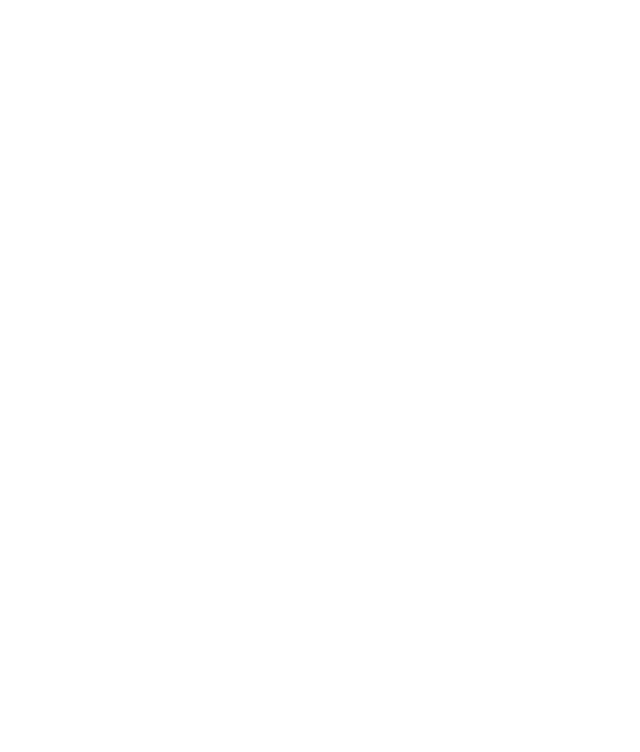
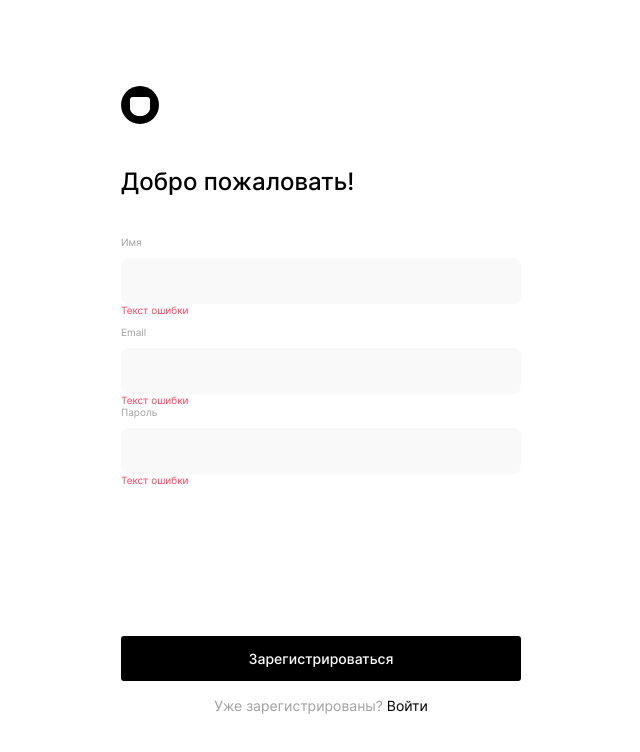
Before and after one commit to k-gnusarev/movies-explorer-frontend, a React app: page /signup in a window 1280 px wide. Shown: the whole page, without its empty margins (319-959 px from the left). Built offline with nearby package versions, Linux system fonts and the light colour scheme.

Commit message:
add: register  page

```diff
--- a/src/components/Login/Login.css
+++ b/src/components/Login/Login.css
@@ -1,7 +1,6 @@
 /* TODO: адаптивная центровка по центру экрана */
 
 .login {
-  max-width: 400px;
   height: 100vh;
   margin: auto;
   display: flex;
@@ -9,6 +8,8 @@
 }
 
 .login__container {
+  width: 100%;
+  max-width: 400px;
   margin: auto;
   display: flex;
   flex-direction: column;
@@ -108,6 +109,8 @@
     margin-top: 56px;
     margin-bottom: 30px;
     align-items: center;
+    box-sizing: border-box;
+    padding: 0 30px;
   }
 
   .login__logo {
--- a/src/components/Register/Register.css
+++ b/src/components/Register/Register.css
@@ -0,0 +1,133 @@
+/* TODO: адаптивная центровка по центру экрана */
+
+.register {
+  height: 100vh;
+  margin: auto;
+  display: flex;
+  flex-direction: column;
+}
+
+.register__container {
+  width: 100%;
+  max-width: 400px;
+  margin: auto;
+  display: flex;
+  flex-direction: column;
+  justify-content: center;
+}
+
+.register__logo {
+  margin-bottom: 40px;
+}
+
+.register__input-section {
+  display: flex;
+  flex-direction: column;
+}
+
+.register__title {
+  font-size: 24px;
+  font-style: normal;
+  font-weight: 500;
+  line-height: 29px;
+
+  margin: 0;
+  margin-bottom: 40px;
+}
+
+.register__form {
+  display: flex;
+  flex-direction: column;
+}
+
+.register__label {
+  font-size: 10px;
+  line-height: 12px;
+  color: #a0a0a0;
+  margin-bottom: 10px;
+}
+
+.register__input {
+  box-sizing: border-box;
+  border: none;
+  outline: none;
+  background: #f9f9f9;
+  height: 46px;
+  border-radius: 8px;
+  padding: 15px;
+  font-size: 13px;
+  line-height: 16px;
+}
+
+.register__input:invalid{
+  color: #ff4062;
+}
+
+.register__error-label {
+  font-size: 10px;
+  line-height: 12px;
+  color: #ff4062
+}
+
+.register__error-label:first-of-type {
+  margin-bottom: 10px;
+}
+
+.register__button {
+  color: #fff;
+  background: #000;
+  margin: 150px 0 16px;
+  height: 45px;
+  border-radius: 3px;
+  padding: 0;
+  border: none;
+  outline: none;
+
+  font-size: 14px;
+  font-weight: 500;
+  line-height: 17px;
+}
+
+.register__text {
+  margin: 0;
+  padding: 0;
+  text-align: center;
+  color: #a0a0a0;
+  font-size: 14px;
+  line-height: 17px;
+}
+
+.register__link {
+  text-decoration: none;
+  font-size: 14px;
+  line-height: 17px;
+  color: #000;
+  transition: opacity .5s;
+}
+
+.register__link:hover {
+  opacity: .7;
+}
+
+@media screen and (max-width: 767px) {
+  .register__container {
+    margin-top: 56px;
+    margin-bottom: 30px;
+    align-items: center;
+    box-sizing: border-box;
+    padding: 0 30px;
+  }
+
+  .register__logo {
+    margin-bottom: 50px;
+  }
+
+  .register__form {
+    width: 100%;
+    margin: 0 30px;
+  }
+
+  .register__error-label:first-of-type {
+    margin-bottom: 20px;
+  }
+}
--- a/src/components/Register/Register.js
+++ b/src/components/Register/Register.js
@@ -1,9 +1,29 @@
 import React from 'react';
 import './Register.css';
+import { Link } from 'react-router-dom';
+import logo from '../../images/logo-header.svg';
 
 export default function Register(props) {
   return (
-    <>
-    </>
+    <section className='register'>
+      <div className='register__container'>
+
+        <Link className='register__link' to='/'><img className='register__logo' src={logo} alt='Перейти на главную страницу' /></Link>
+        <h2 className='register__title'>Добро пожаловать!</h2>
+        <form className='register__form'>
+          <label className='register__label'>Имя</label>
+          <input className='register__input' />
+          <span className='register__error-label'>Текст ошибки</span>
+          <label className='register__label'>Email</label>
+          <input type='email' className='register__input' />
+          <span className='register__error-label'>Текст ошибки</span>
+          <label className='register__label'>Пароль</label>
+          <input type='password' className='register__input' />
+          <span className='register__error-label'>Текст ошибки</span>
+          <button className='register__button'>Зарегистрироваться</button>
+        </form>
+        <p className='register__text'>Уже зарегистрированы? <Link to='/signin' className='register__link'>Войти</Link></p>
+      </div>
+    </section>
   )
 };
```
